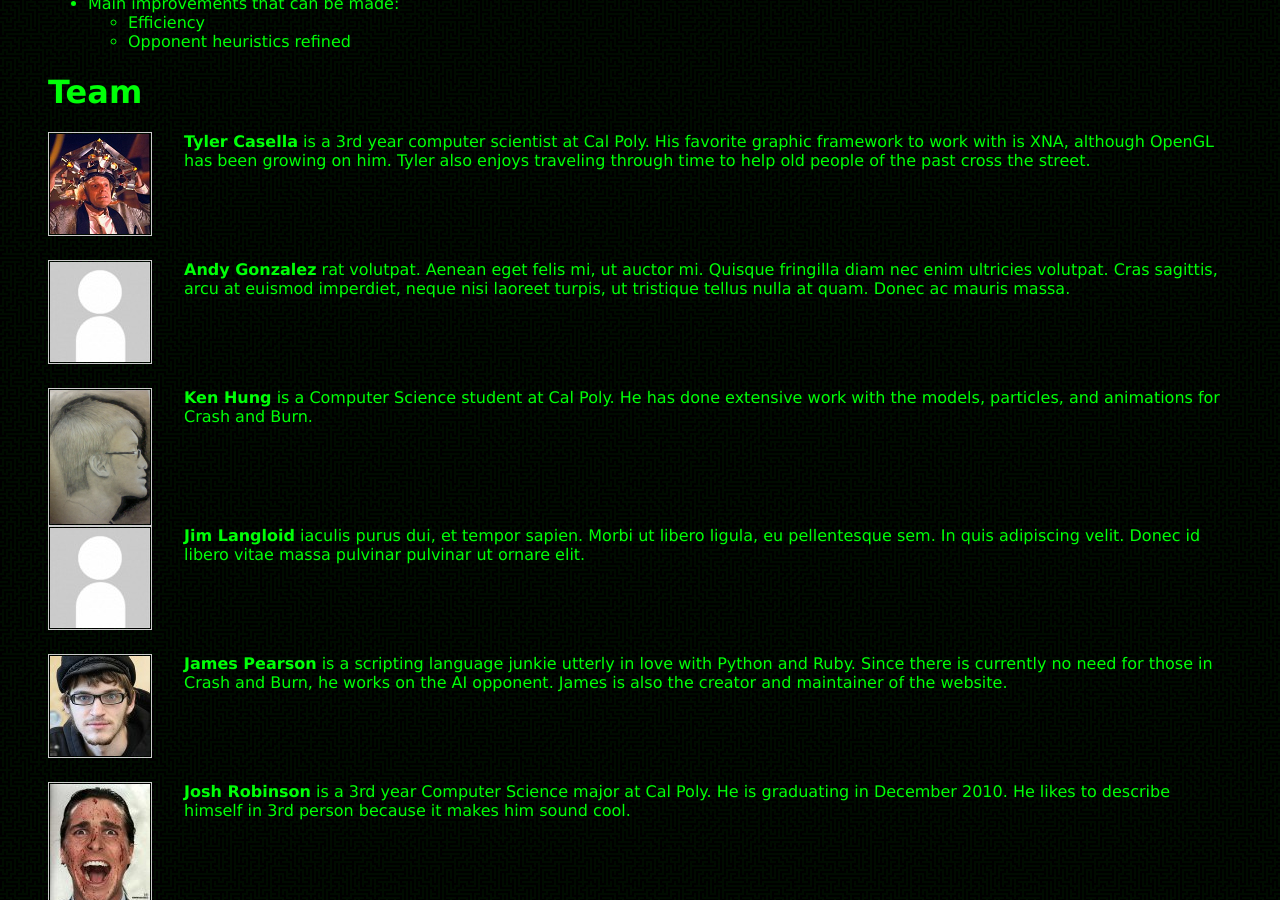
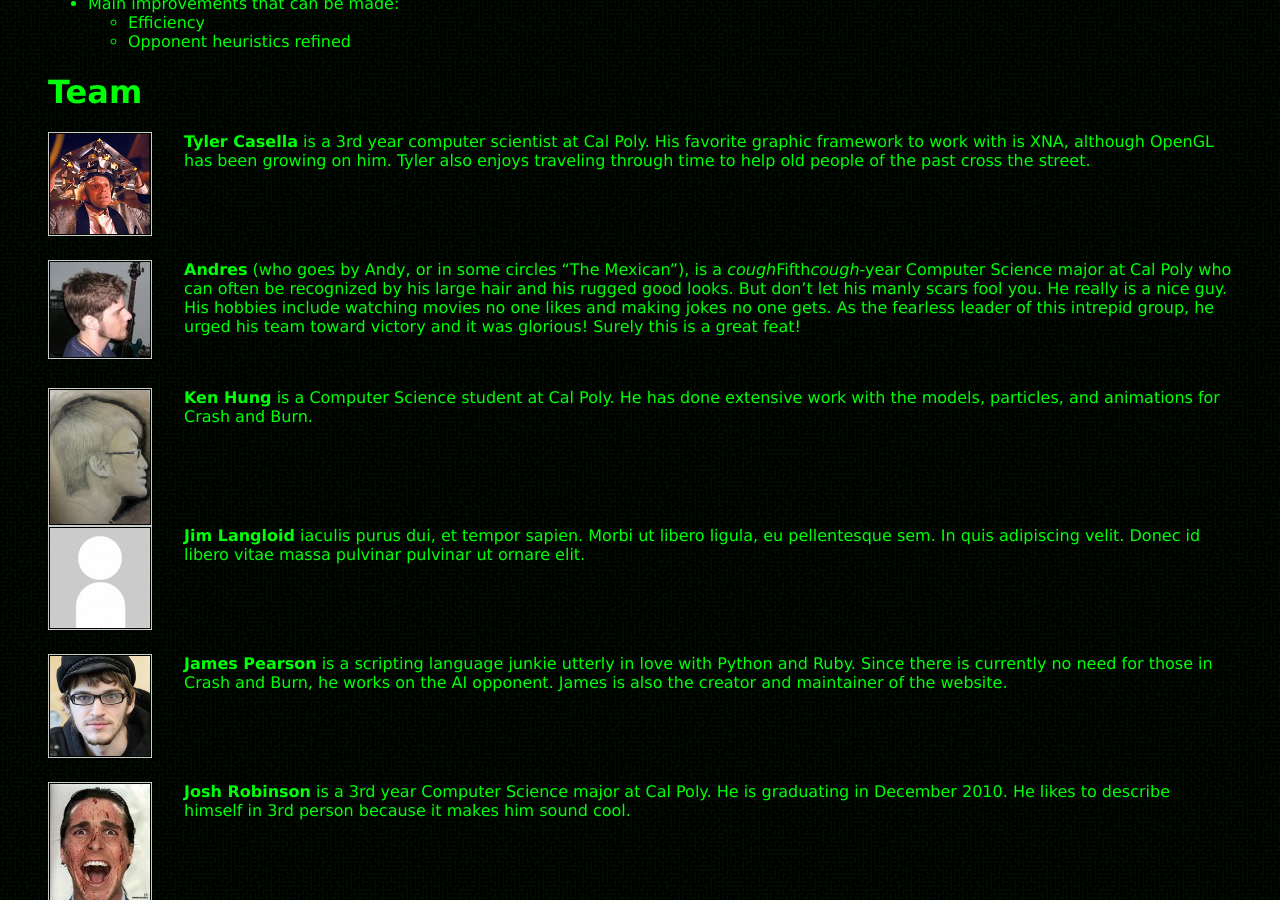
Before and after one commit to xiongchiamiov/virus-td, a Jekyll site: the page built from about.md, in a window 1280 px wide and 900 px high, scrolled down 2889 px. Built offline with Jekyll 4.4.1, drawn with Linux system fonts in a browser that asks for light colours; Markdown is read by kramdown in place of the engine named in the settings.

Commit message:
andy bio

```diff
--- a/about.md
+++ b/about.md
@@ -104,11 +104,14 @@ the street.
 </span>
 
 <span class="bio">
-![Andy Gonzalez]({{site.url}}/media/images/unknown.jpg)
-**Andy Gonzalez** rat volutpat. Aenean eget felis mi, ut auctor mi. Quisque
-fringilla diam nec enim ultricies volutpat. Cras sagittis, arcu at euismod
-imperdiet, neque nisi laoreet turpis, ut tristique tellus nulla at quam. Donec
-ac mauris massa.
+![Andy Gonzalez]({{site.url}}/media/images/andy.jpg)
+**Andres** (who goes by Andy, or in some circles "The Mexican"), is a
+*cough*Fifth*cough*-year Computer Science major at Cal Poly who can often be
+recognized by his large hair and his rugged good looks. But don't let his manly
+scars fool you. He really is a nice guy. His hobbies include watching movies no
+one likes and making jokes no one gets. As the fearless leader of this intrepid
+group, he urged his team toward victory and it was glorious! Surely this is a
+great feat!
 </span>
 
 <span class="bio">
```
Also changed, not shown: media/images/andy.jpg (added).
